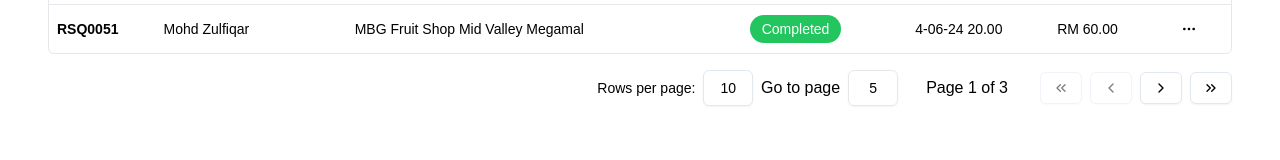
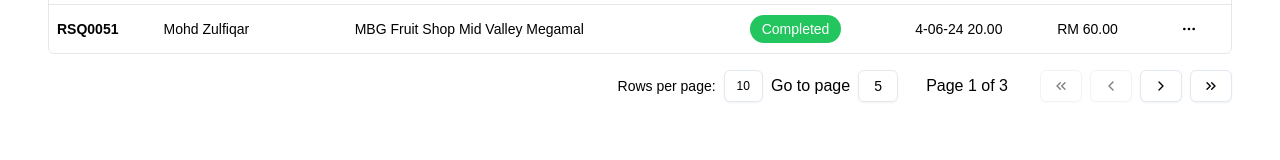
Before and after one commit to rulkimi/orders-dashboard, a Next.js app: page /orders in a window 1280 px wide. Shown: the part 710-870 px from the top of the page. Built offline with nearby package versions, Linux system fonts and the light colour scheme; data requests are answered from the project's data file.

Commit message:
change the size

```diff
--- a/app/orders/data-table.tsx
+++ b/app/orders/data-table.tsx
@@ -24,8 +24,6 @@ import {
   TableHeader,
   TableRow,
 } from "@/components/ui/table"
-
-import { Select, SelectItem, SelectTrigger, SelectValue, SelectContent } from '@/components/ui/select';
 
 
 import { Input } from "@/components/ui/input"
@@ -363,7 +361,7 @@ export function DataTable<TData extends BaseRow, TValue>({
           </label>
           <DropdownMenu>
             <DropdownMenuTrigger asChild>
-              <Button variant="outline">
+              <Button size="sm" variant="outline">
                 {table.getState().pagination.pageSize}
               </Button>
             </DropdownMenuTrigger>
@@ -391,7 +389,7 @@ export function DataTable<TData extends BaseRow, TValue>({
             <Input
               id="go-to-page"
               type="number"
-              className="w-[50px] text-center inline-block ml-1"
+              className="w-[40px] text-center inline-block ml-1 h-[32px]"
               value={goToPageValue}
               onChange={(e) => setGoToPageValue(e.target.value)}
               onKeyDown={(event) => {
```
